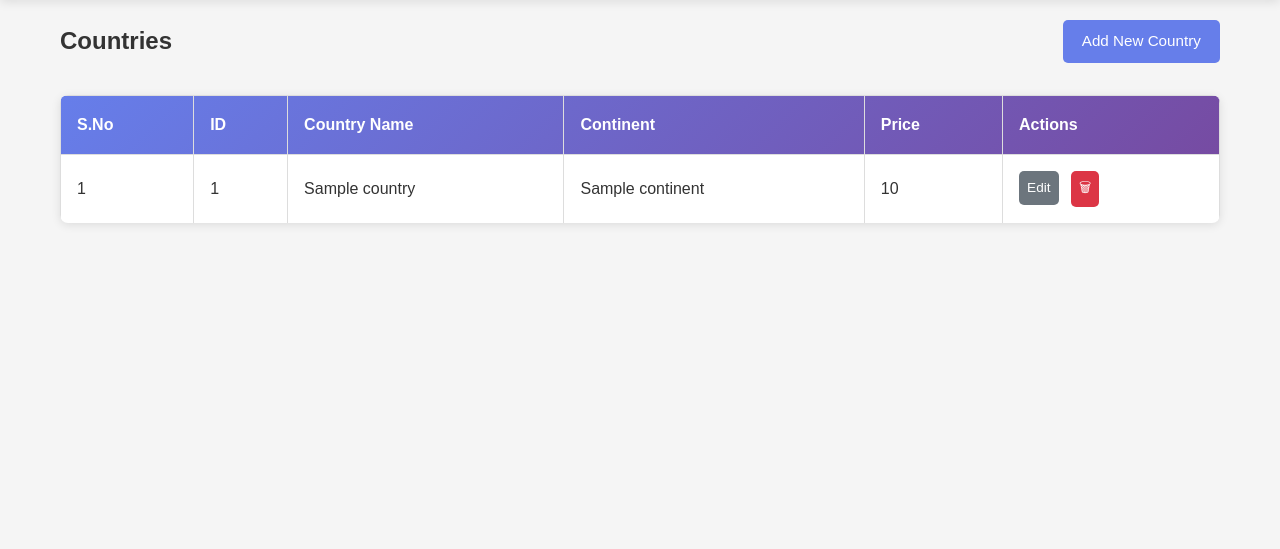
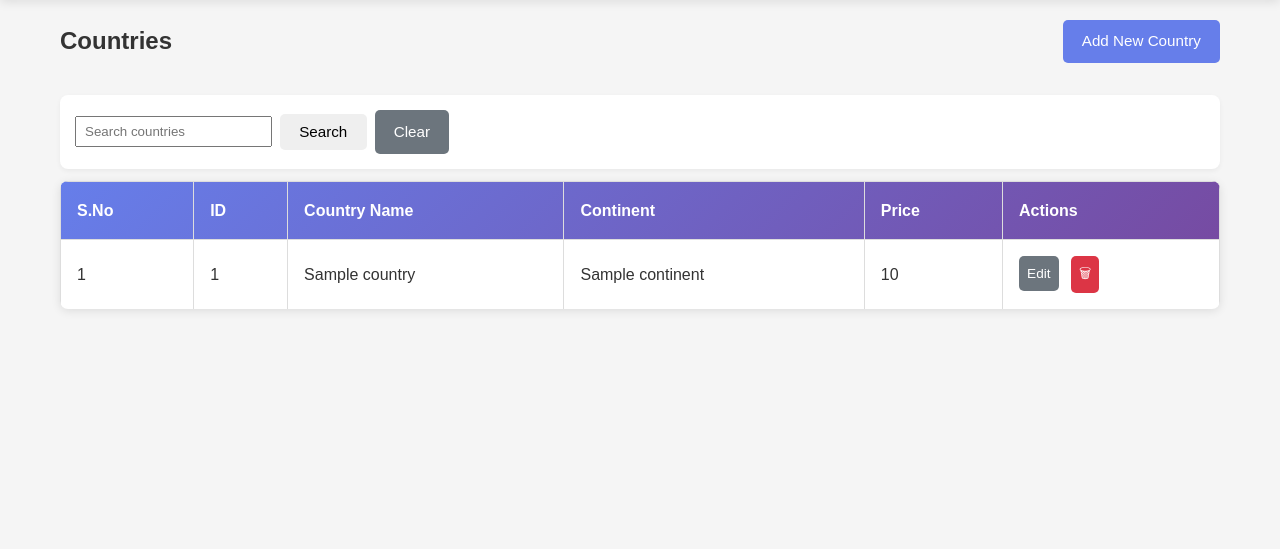
Before and after one commit to bdauda29-ux/bdj_ledger, a Flask app: page /countries in a window 1280 px wide. Shown: the part 114-663 px from the top of the page. Run offline with Flask 3, Linux system fonts and the light colour scheme; the visitor is signed in with stand-in values (Sample User, id 1); a database or web service that is not in the repository returns one stand-in record (values such as "Sample title"); some libraries are stand-ins or nearby versions; some web fonts are replaced.

Commit message:
Add country page search (server-side filter + live URL sync)

```diff
--- a/app.py
+++ b/app.py
@@ -1444,12 +1444,23 @@ def countries():
     """View all countries"""
     try:
         conn = get_db_connection()
-        countries_list = conn.execute('SELECT id, name, COALESCE(price, 0.0) AS price, continent FROM countries ORDER BY name').fetchall()
+        q = (request.args.get('q') or '').strip()
+        where_sql = ''
+        params = []
+        if q:
+            where_sql = "WHERE (LOWER(name) LIKE LOWER(?) OR LOWER(COALESCE(continent, '')) LIKE LOWER(?) OR CAST(id AS TEXT) LIKE ?)"
+            params = [f'%{q}%', f'%{q}%', f'%{q}%']
+        countries_list = conn.execute(f'''
+            SELECT id, name, COALESCE(price, 0.0) AS price, continent
+            FROM countries
+            {where_sql}
+            ORDER BY name
+        ''', params).fetchall()
         try:
             edit_id = int(request.args.get('edit_id')) if request.args.get('edit_id') else None
         except ValueError:
             edit_id = None
-        return render_template('countries.html', countries=countries_list, edit_id=edit_id, error=request.args.get('error'), message=request.args.get('message'))
+        return render_template('countries.html', countries=countries_list, edit_id=edit_id, error=request.args.get('error'), message=request.args.get('message'), q=q)
     except Exception as e:
         import traceback
         debug_info = []
--- a/templates/countries.html
+++ b/templates/countries.html
@@ -7,6 +7,16 @@
     <h2>Countries</h2>
     <a href="{{ url_for('add_country') }}" class="btn btn-primary">Add New Country</a>
 </div>
+
+<form method="GET" class="filter-bar" style="margin-bottom: 12px; display: flex; gap: 8px; align-items: center; flex-wrap: wrap;">
+    <input type="text" id="country_search" name="q" value="{{ q or '' }}" class="form-control" placeholder="Search countries" style="max-width: 260px;">
+    <button type="submit" class="btn">Search</button>
+    <a href="{{ url_for('countries') }}" class="btn btn-secondary">Clear</a>
+    <style>
+        .filter-bar .form-control { padding: 6px 8px; }
+    </style>
+    <div style="flex: 1;"></div>
+</form>
 
 {% if countries %}
 <!-- Desktop Table View -->
@@ -25,7 +35,7 @@
         <tbody>
             {% for country in countries %}
             <tr>
-                <td>{{ loop.index }}</td>
+                <td class="s-no">{{ loop.index }}</td>
                 <td>{{ country.id }}</td>
                 <td>
                     {% if edit_id == country.id %}
@@ -72,7 +82,7 @@
 <div class="mobile-card-view">
     {% for country in countries %}
     <div class="mobile-card">
-        <div class="mobile-card-header">#{{ loop.index }} - {{ country.name }}</div>
+        <div class="mobile-card-header"><span class="card-s-no">#{{ loop.index }}</span> - {{ country.name }}</div>
         <div class="mobile-card-row">
             <span class="mobile-card-label">ID:</span>
             <span class="mobile-card-value">#{{ country.id }}</span>
@@ -100,4 +110,54 @@
 {% else %}
 <p class="empty-state">No countries yet. <a href="{{ url_for('add_country') }}">Add your first country</a></p>
 {% endif %}
+<script>
+    function filterCountries() {
+        var input = document.getElementById('country_search');
+        var q = (input && input.value ? input.value : '').toLowerCase();
+        var idx = 1;
+        var rows = document.querySelectorAll('.table-container tbody tr');
+        rows.forEach(function(row) {
+            var idCell = row.querySelector('td:nth-child(2)');
+            var nameCell = row.querySelector('td:nth-child(3)');
+            var continentCell = row.querySelector('td:nth-child(4)');
+            var idText = idCell ? idCell.textContent.toLowerCase() : '';
+            var nameText = nameCell ? nameCell.textContent.toLowerCase() : '';
+            var continentText = continentCell ? continentCell.textContent.toLowerCase() : '';
+            var show = !q || idText.indexOf(q) !== -1 || nameText.indexOf(q) !== -1 || continentText.indexOf(q) !== -1;
+            row.style.display = show ? '' : 'none';
+            if (show) {
+                var sNoCell = row.querySelector('.s-no');
+                if (sNoCell) sNoCell.textContent = idx++;
+            }
+        });
+        var cardIdx = 1;
+        var cards = document.querySelectorAll('.mobile-card-view .mobile-card');
+        cards.forEach(function(card) {
+            var header = card.querySelector('.mobile-card-header');
+            var text = header ? header.textContent.toLowerCase() : '';
+            var show = !q || text.indexOf(q) !== -1;
+            card.style.display = show ? '' : 'none';
+            if (show) {
+                var sNoSpan = card.querySelector('.card-s-no');
+                if (sNoSpan) sNoSpan.textContent = '#' + (cardIdx++);
+            }
+        });
+    }
+    document.addEventListener('DOMContentLoaded', function() {
+        var input = document.getElementById('country_search');
+        if (input) {
+            function setParam(name, value) {
+                var url = new URL(window.location.href);
+                if (value && value.length > 0) url.searchParams.set(name, value);
+                else url.searchParams.delete(name);
+                history.replaceState(null, '', url.toString());
+            }
+            input.addEventListener('input', function() {
+                setParam('q', input.value.trim());
+                filterCountries();
+            });
+            filterCountries();
+        }
+    });
+</script>
 {% endblock %}
```
